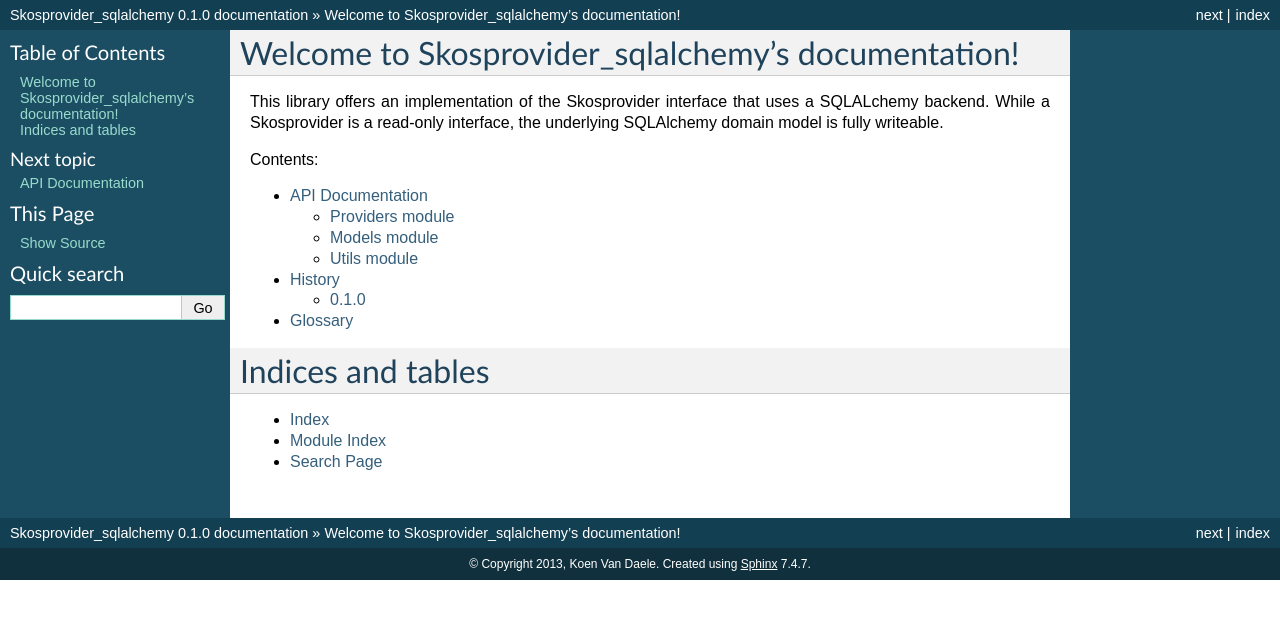
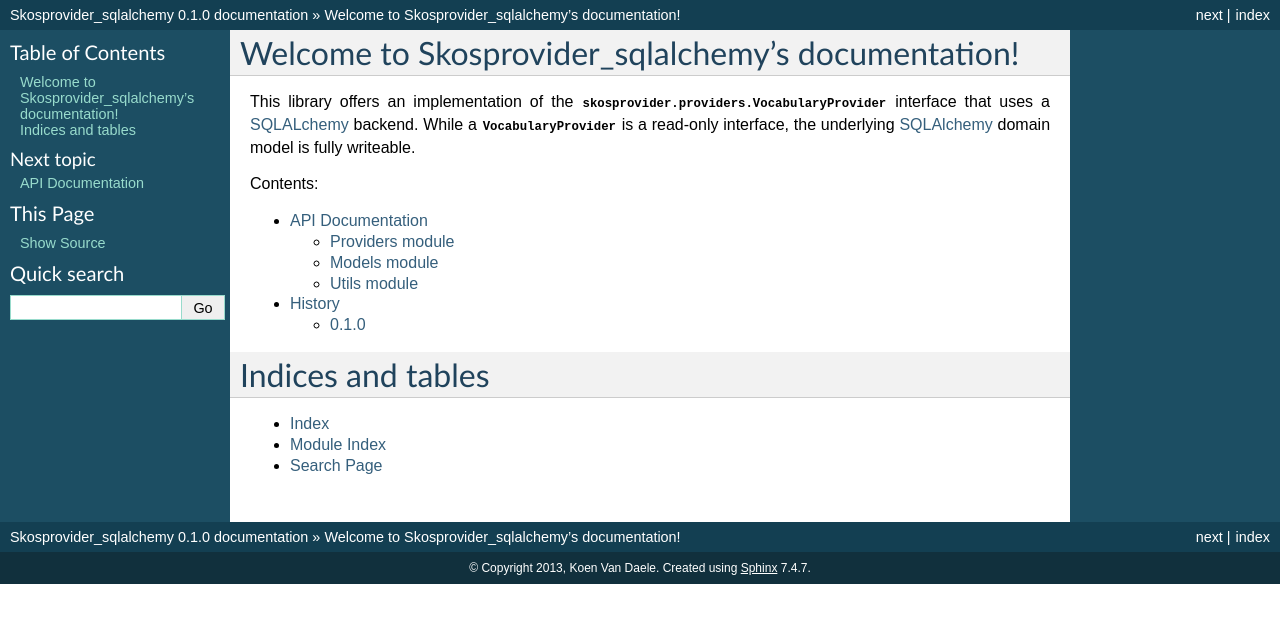
Before and after one commit to OnroerendErfgoed/skosprovider_sqlalchemy, a Sphinx documentation site: the page built from docs/index.rst, in a window 1280 px wide. Shown: the top 623 px of the page. Built offline with Sphinx 7.4.7, drawn with Linux system fonts in a browser that asks for light colours.

```diff
--- a/docs/conf.py
+++ b/docs/conf.py
@@ -286,4 +286,7 @@ epub_copyright = u'2013, Koen Van Daele'
 
 
 # Example configuration for intersphinx: refer to the Python standard library.
-intersphinx_mapping = {'http://docs.python.org/': None}
+intersphinx_mapping = {
+    'python': ('http://docs.python.org/', None),
+    'skosprovider': ('http://skosprovider.readthedocs.org/en/latest', None)
+}
--- a/docs/index.rst
+++ b/docs/index.rst
@@ -6,9 +6,12 @@
 Welcome to Skosprovider_sqlalchemy's documentation!
 ===================================================
 
-This library offers an implementation of the Skosprovider interface that uses
-a SQLALchemy backend. While a Skosprovider is a read-only interface, the
-underlying SQLAlchemy domain model is fully writeable.
+This library offers an implementation of the
+:class:`skosprovider.providers.VocabularyProvider`
+interface that uses a SQLALchemy_ backend. While a
+:class:`VocabularyProvider <skosprovider.providers.VocabularyProvider>` is
+a read-only interface, the underlying SQLAlchemy_ domain model is fully
+writeable.
 
 Contents:
 
@@ -17,9 +20,8 @@ Contents:
 
    api
    changes
-   glossary
 
-
+.. _SQLAlchemy: http://docs.sqlalchemy.org/
 
 Indices and tables
 ==================
```
Also changed, not shown: 2 other files.
